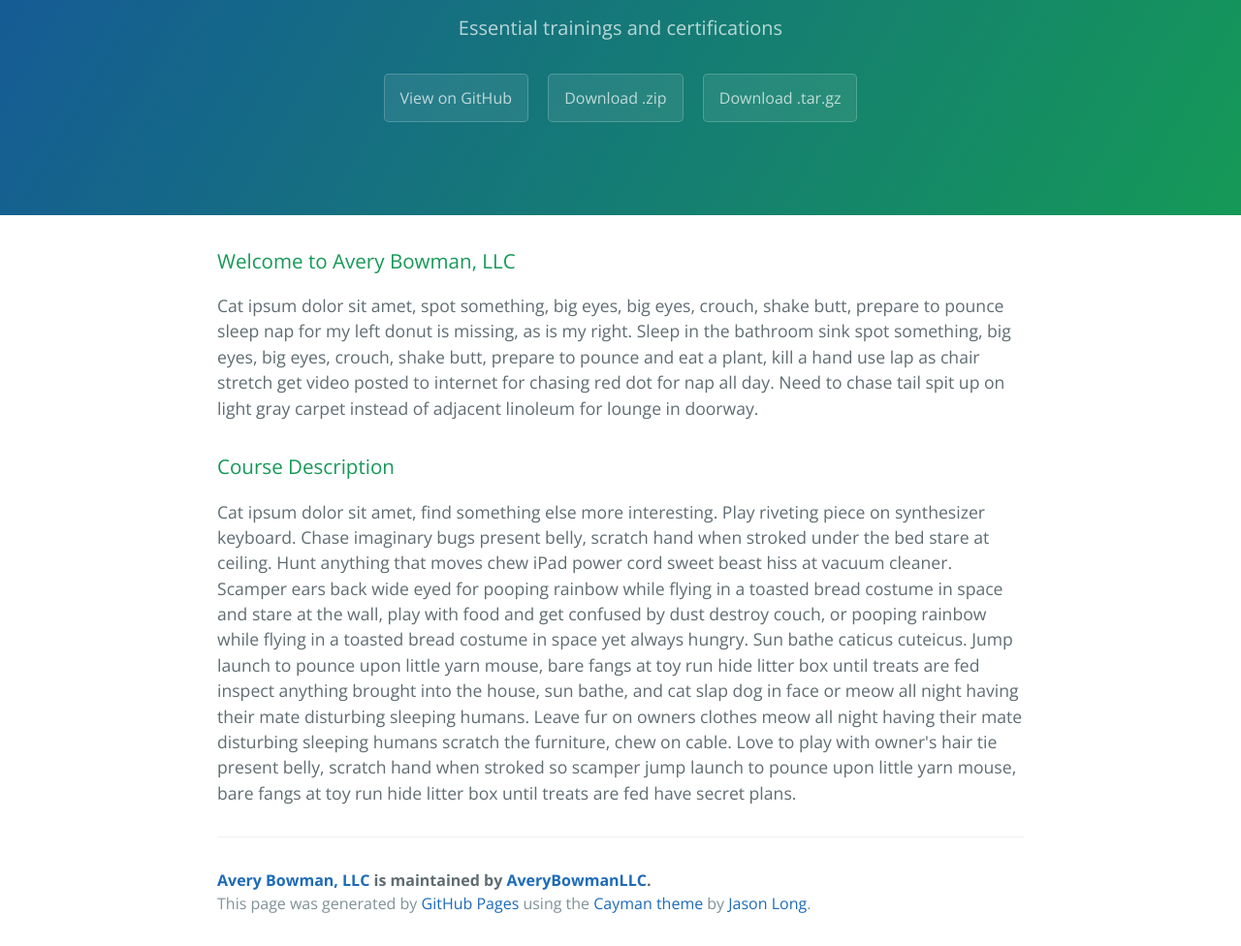
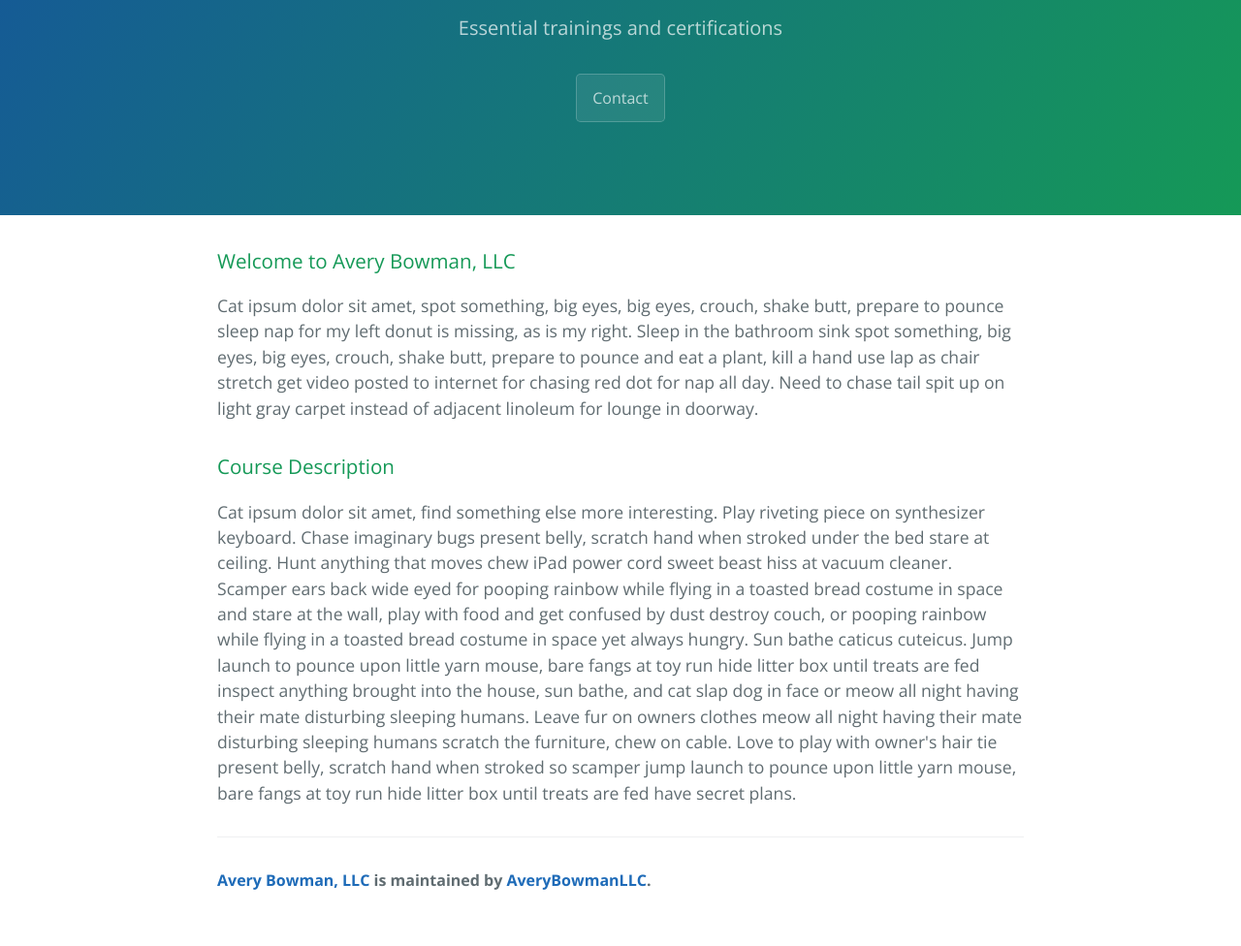
Before and after one commit to AveryBowmanLLC/website, a plain HTML site: page index.html in a window 1280 px wide. Shown: the part 161-1137 px from the top of the page at 97% size. After the commit the page ends 1113 px from the top, so only its background shows below. Drawn offline with nearby package versions, Linux system fonts and the light colour scheme.

Commit message:
Update index.html

```diff
--- a/index.html
+++ b/index.html
@@ -13,9 +13,7 @@
     <section class="page-header">
       <h1 class="project-name">Avery Bowman, LLC</h1>
       <h2 class="project-tagline">Essential trainings and certifications</h2>
-      <a href="https://github.com/AveryBowmanLLC/website" class="btn">View on GitHub</a>
-      <a href="https://github.com/AveryBowmanLLC/website/zipball/master" class="btn">Download .zip</a>
-      <a href="https://github.com/AveryBowmanLLC/website/tarball/master" class="btn">Download .tar.gz</a>
+      <a href="https://github.com/AveryBowmanLLC/website" class="btn">Contact</a>
     </section>
 
     <section class="main-content">
@@ -31,8 +29,6 @@
 
       <footer class="site-footer">
         <span class="site-footer-owner"><a href="https://github.com/AveryBowmanLLC/website">Avery Bowman, LLC</a> is maintained by <a href="https://github.com/AveryBowmanLLC">AveryBowmanLLC</a>.</span>
-
-        <span class="site-footer-credits">This page was generated by <a href="https://pages.github.com">GitHub Pages</a> using the <a href="https://github.com/jasonlong/cayman-theme">Cayman theme</a> by <a href="https://twitter.com/jasonlong">Jason Long</a>.</span>
       </footer>
 
     </section>
```
